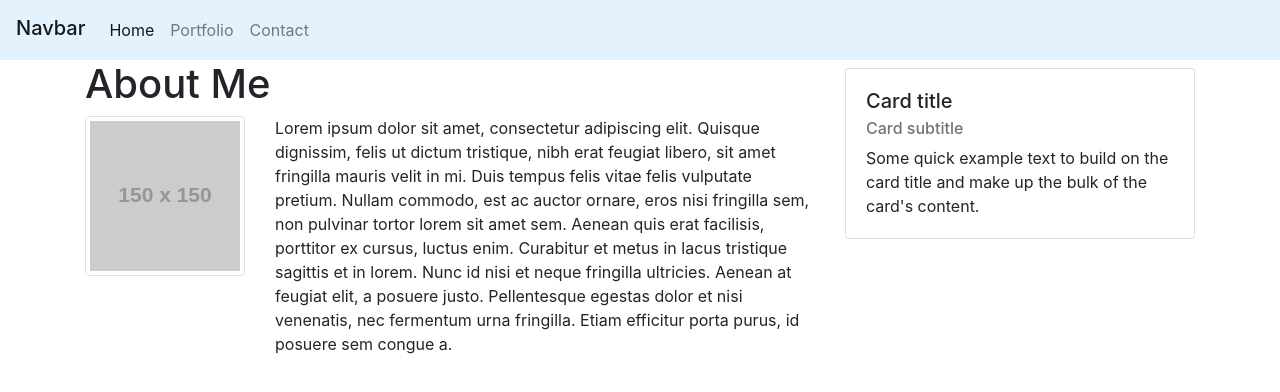
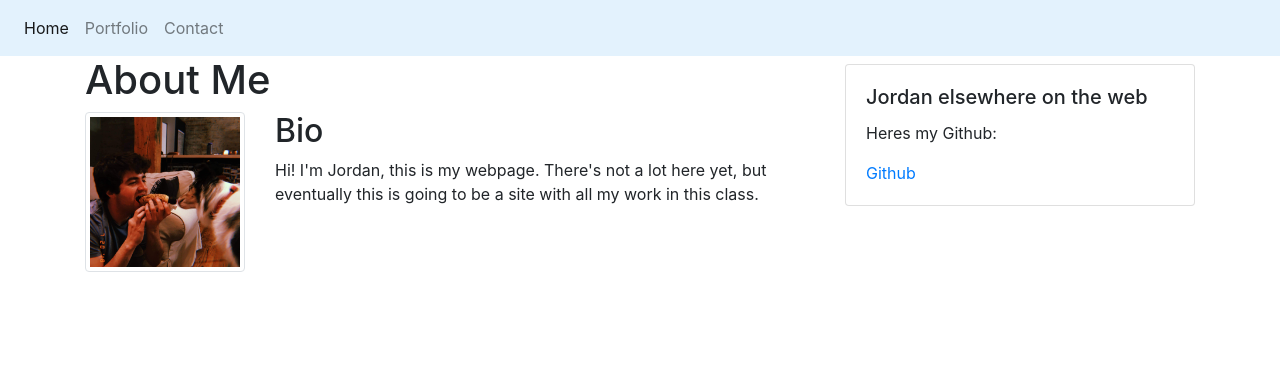
Before and after one commit to JordanBehn/Portfolio, a plain HTML site: page index.html in a window 1280 px wide. Drawn offline with nearby package versions, Linux system fonts and the light colour scheme; placeholder pictures from the web are drawn by us.

Commit message:
updated index with link to github

```diff
--- a/index.html
+++ b/index.html
@@ -21,24 +21,24 @@
     <!-- Start Nav -->
     <nav class="navbar navbar-expand-lg navbar-light" style="background-color: #e3f2fd; ">
         <!-- Navbar content -->
-
-        <span class="navbar-brand mb-1 h1"> Navbar</span>
         <div class="collapse navbar-collapse" id="navbarSupportedContent">
             <ul class="navbar-nav mr-auto">
                 <li class="nav-item active">
                     <a class="nav-link" href="#">Home <span class="sr-only">(current)</span></a>
                 </li>
                 <li class="nav-item">
-                    <a class="nav-link" href="#">Portfolio</a>
+                    <a class="nav-link" href="portfolio.html">Portfolio</a>
                 </li>
                 <li class="nav-item">
-                    <a class="nav-link" href="#">Contact</a>
+                    <a class="nav-link" href="contact.html">Contact</a>
                 </li>
             </ul>
         </div>
     </nav>
     <!-- End Nav -->
+
     <div class="container">
+
         <div class="row">
             <div class="col-md-8">
                 <div class="page-header">
@@ -46,13 +46,11 @@
                 </div>
                 <div class="row">
                     <div class="col-md-3">
-                        <img src="http://placehold.it/150x150" alt="Placeholder" class="img-thumbnail">
+                        <img src="Assets/jordy.jpg" alt="Placeholder" class="img-thumbnail">
                     </div>
                     <div class="col-md-9">
-                        <p>
-                            Lorem ipsum dolor sit amet, consectetur adipiscing elit. Quisque dignissim, felis ut dictum tristique, nibh erat feugiat libero, sit amet fringilla mauris velit in mi. Duis tempus felis vitae felis vulputate pretium. Nullam commodo, est ac auctor ornare,
-                            eros nisi fringilla sem, non pulvinar tortor lorem sit amet sem. Aenean quis erat facilisis, porttitor ex cursus, luctus enim. Curabitur et metus in lacus tristique sagittis et in lorem. Nunc id nisi et neque fringilla ultricies.
-                            Aenean at feugiat elit, a posuere justo. Pellentesque egestas dolor et nisi venenatis, nec fermentum urna fringilla. Etiam efficitur porta purus, id posuere sem congue a.
+                        <h2>Bio</h2>
+                        <p>Hi! I'm Jordan, this is my webpage. There's not a lot here yet, but eventually this is going to be a site with all my work in this class.
                         </p>
                     </div>
                 </div>
@@ -61,9 +59,10 @@
             <div class="col-md-4">
                 <div class="card mt-2">
                     <div class="card-body">
-                        <h5 class="card-title">Card title</h5>
-                        <h6 class="card-subtitle mb-2 text-muted">Card subtitle</h6>
-                        <p class="card-text">Some quick example text to build on the card title and make up the bulk of the card's content.</p>
+                        <h5 class="card-title">Jordan elsewhere on the web</h5>
+                        <p class="card-text">Heres my Github:</p>
+                        <a href="https://github.com/JordanBehn">Github</a>
+
                     </div>
                 </div>
             </div>
```
